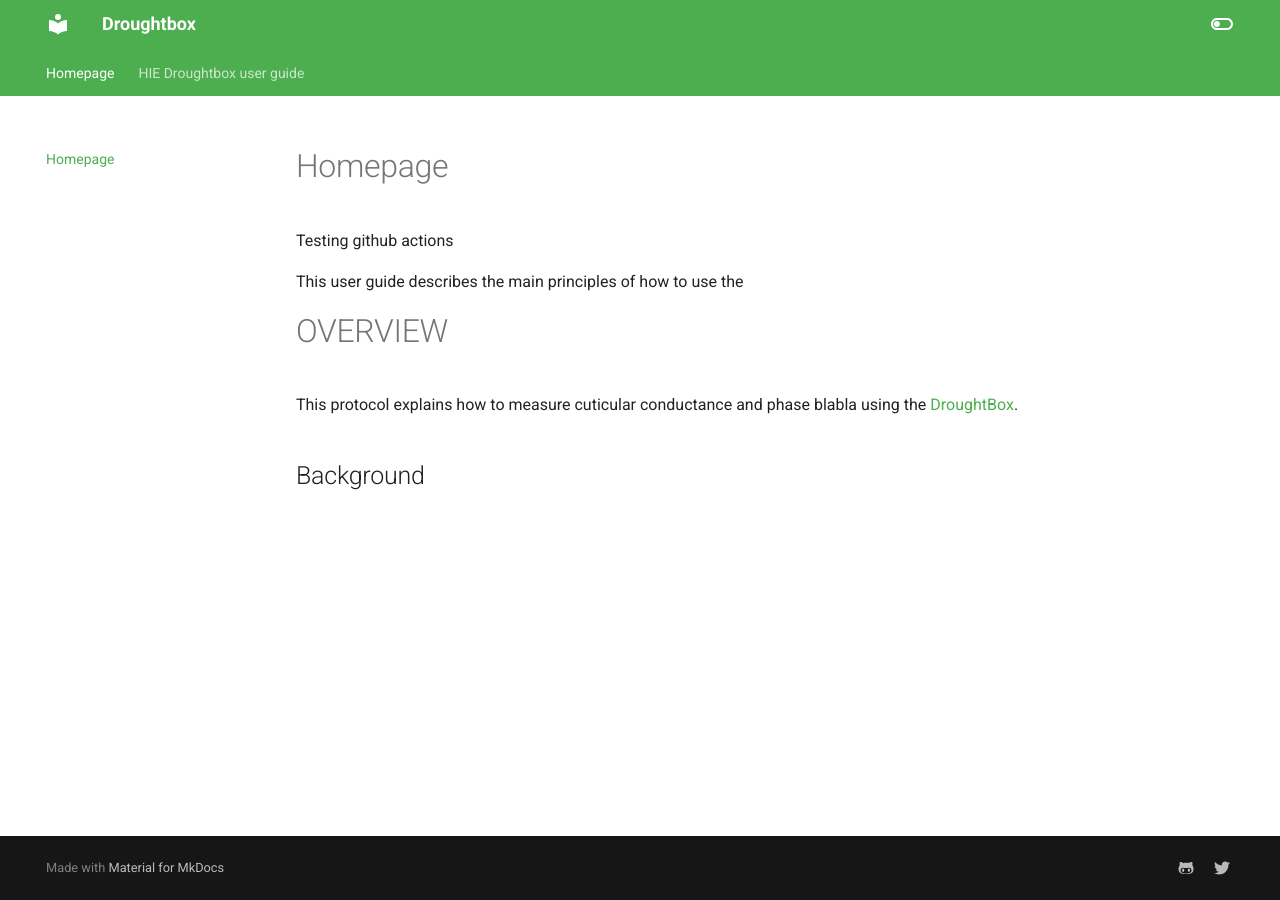
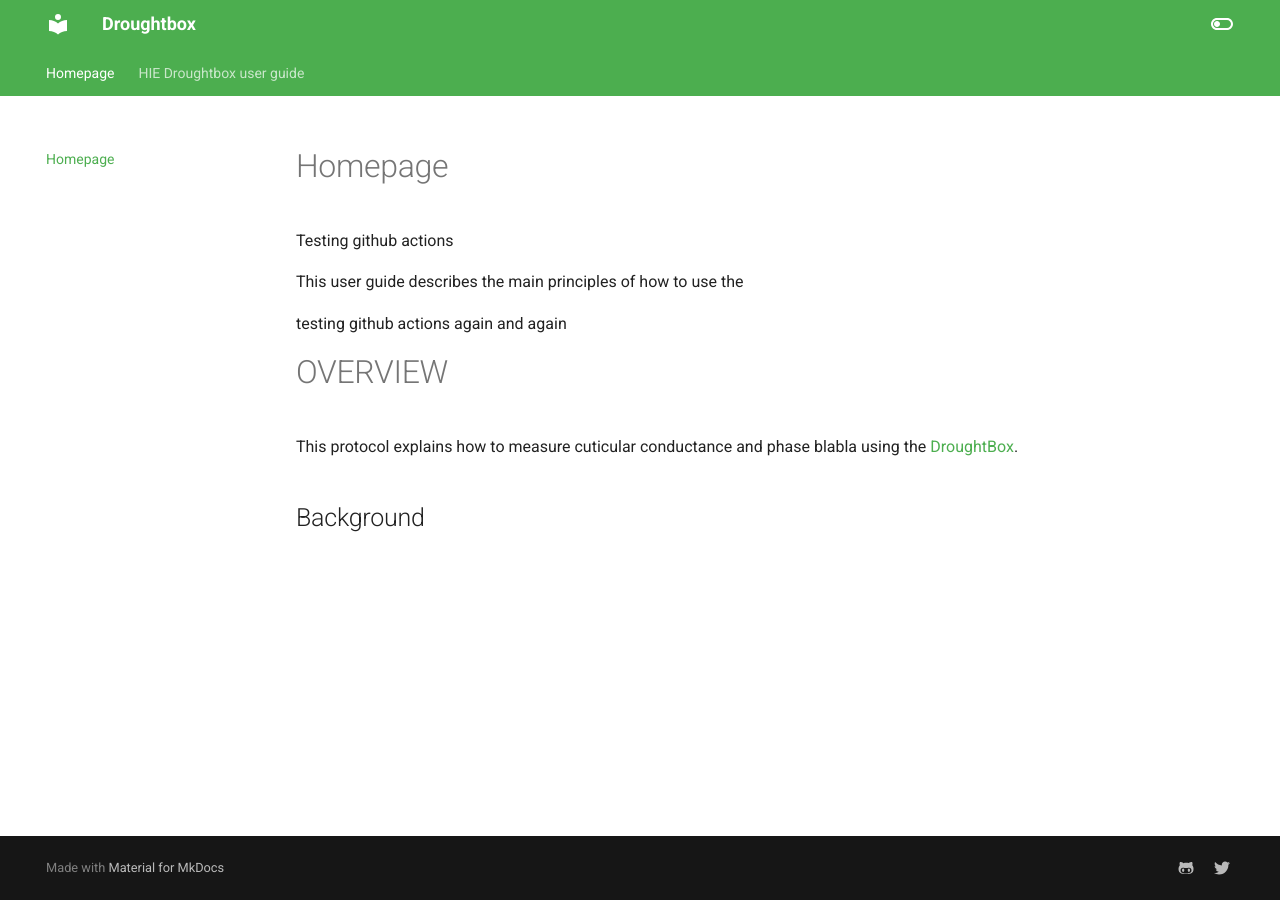
Before and after one commit to ecamo19/droughtbox_documentation, an MkDocs documentation site: the page built from docs/index.md, in a window 1280 px wide. Built offline with MkDocs 1.6.1 and Material for MkDocs 9.7.7, drawn with Linux system fonts in a browser that asks for light colours.

Commit message:
testing github action again and again

```diff
--- a/docs/index.md
+++ b/docs/index.md
@@ -4,6 +4,8 @@ Testing github actions
 
 This user guide describes the main principles of how to use the
 
+testing github actions again and again
+
 #  OVERVIEW
 
 This protocol explains how to measure cuticular conductance and phase blabla using the  [DroughtBox](https://onlinelibrary.wiley.com/doi/full/10.1111/pce.13750).
```
